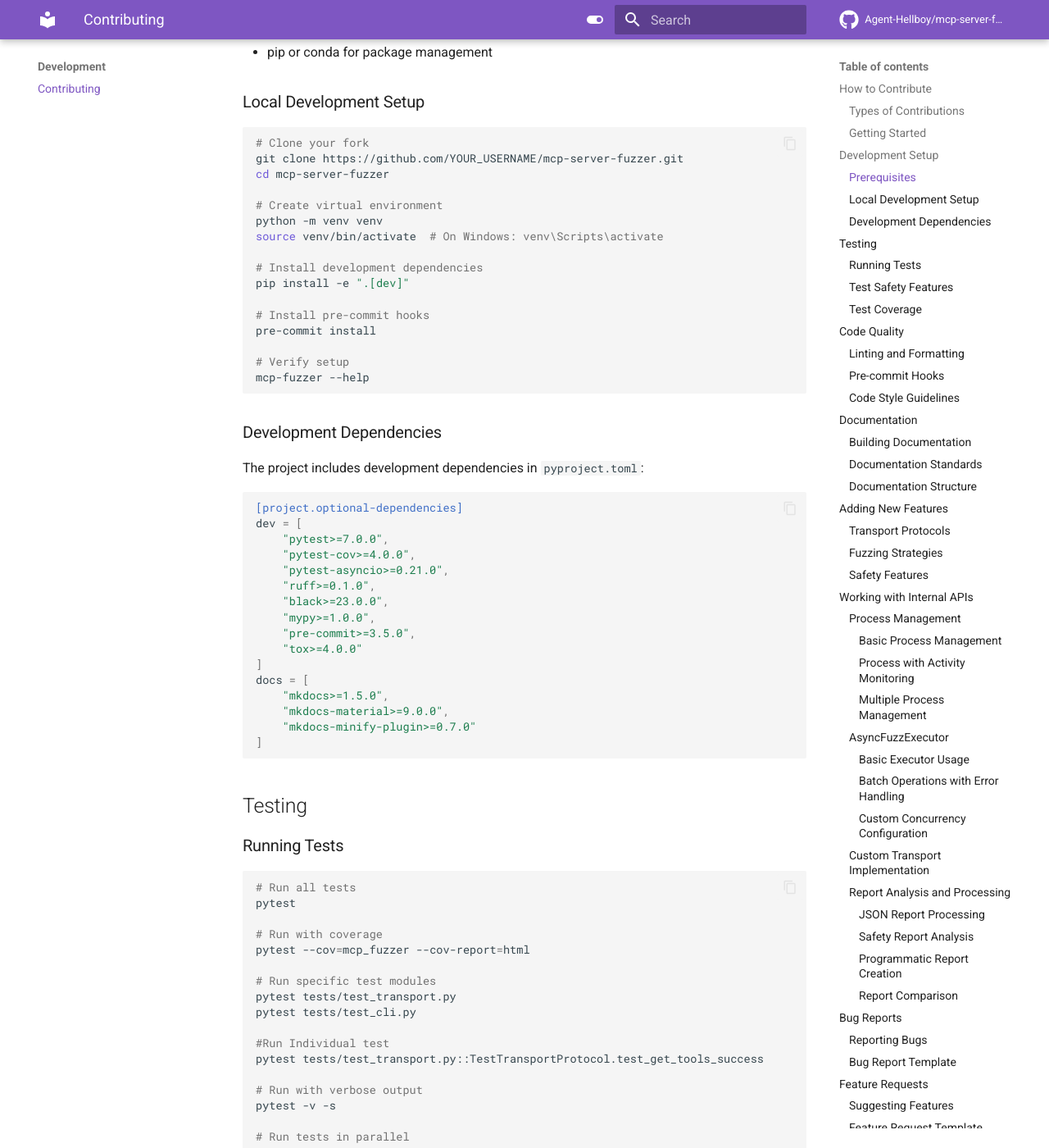
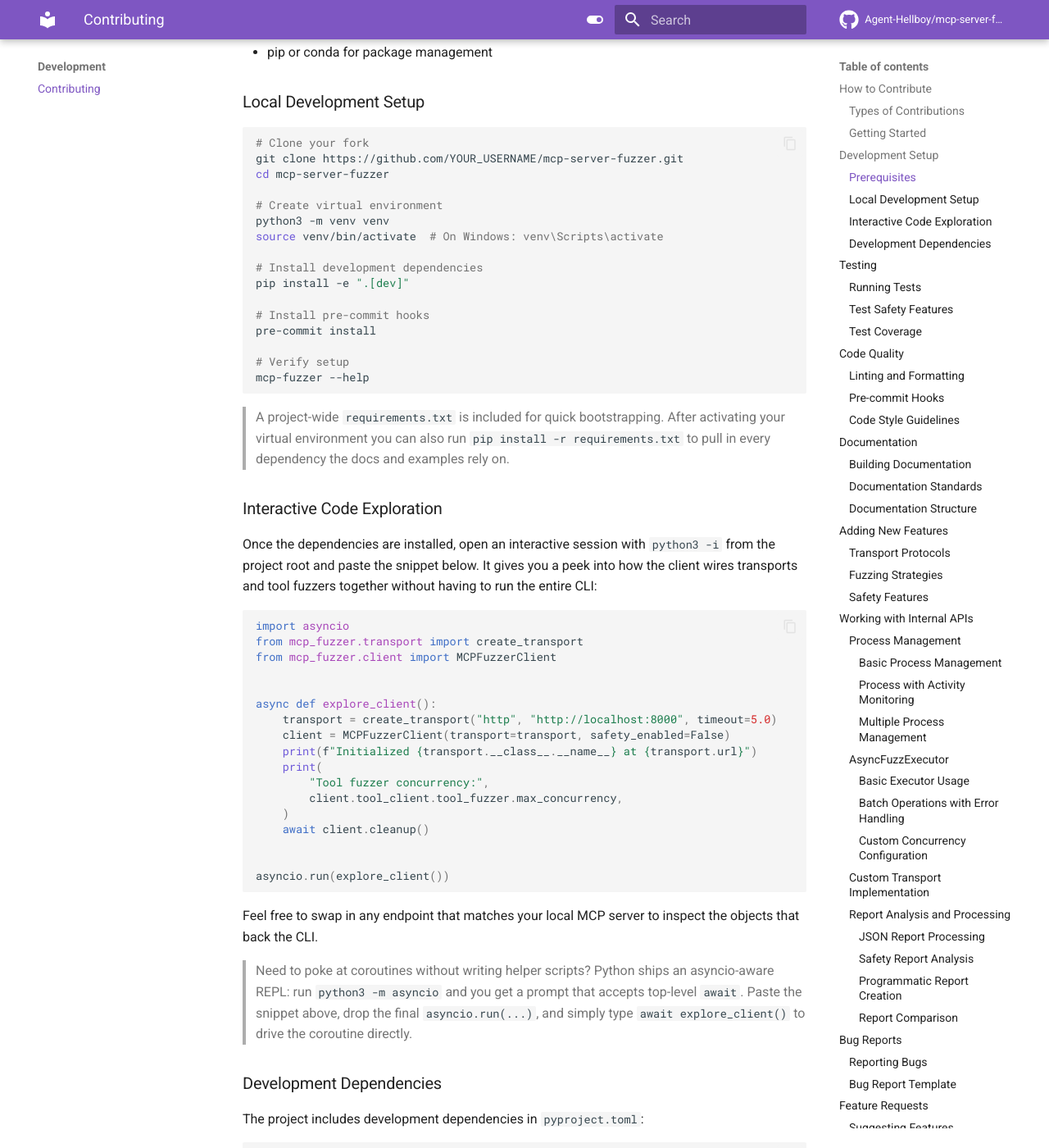
Before and after one commit to Agent-Hellboy/mcp-server-fuzzer, an MkDocs documentation site: the page built from docs/development/contributing.md, in a window 1280 px wide and 1400 px high, scrolled down 1066 px. Shown: the whole window at 82% size. Built offline with MkDocs 1.6.1 and Material for MkDocs 9.7.7, drawn with Linux system fonts in a browser that asks for light colours; comment, search, counter and statistics services are not loaded.

Commit message:
update docs

````diff
--- a/docs/development/contributing.md
+++ b/docs/development/contributing.md
@@ -45,7 +45,7 @@ git clone https://github.com/YOUR_USERNAME/mcp-server-fuzzer.git
 cd mcp-server-fuzzer
 
 # Create virtual environment
-python -m venv venv
+python3 -m venv venv
 source venv/bin/activate  # On Windows: venv\Scripts\activate
 
 # Install development dependencies
@@ -57,6 +57,46 @@ pre-commit install
 # Verify setup
 mcp-fuzzer --help
 ```
+
+> A project-wide `requirements.txt` is included for quick bootstrapping.
+> After activating your virtual environment you can also run
+> `pip install -r requirements.txt` to pull in every dependency the docs and
+> examples rely on.
+
+### Interactive Code Exploration
+
+Once the dependencies are installed, open an interactive session with
+`python3 -i` from the project root and paste the snippet below. It gives you a
+peek into how the client wires transports and tool fuzzers together without
+having to run the entire CLI:
+
+```python
+import asyncio
+from mcp_fuzzer.transport import create_transport
+from mcp_fuzzer.client import MCPFuzzerClient
+
+
+async def explore_client():
+    transport = create_transport("http", "http://localhost:8000", timeout=5.0)
+    client = MCPFuzzerClient(transport=transport, safety_enabled=False)
+    print(f"Initialized {transport.__class__.__name__} at {transport.url}")
+    print(
+        "Tool fuzzer concurrency:",
+        client.tool_client.tool_fuzzer.max_concurrency,
+    )
+    await client.cleanup()
+
+
+asyncio.run(explore_client())
+```
+
+Feel free to swap in any endpoint that matches your local MCP server to inspect
+the objects that back the CLI.
+
+> Need to poke at coroutines without writing helper scripts? Python ships an
+> asyncio-aware REPL: run `python3 -m asyncio` and you get a prompt that accepts
+> top-level `await`. Paste the snippet above, drop the final `asyncio.run(...)`,
+> and simply type `await explore_client()` to drive the coroutine directly.
 
 ### Development Dependencies
 
````
